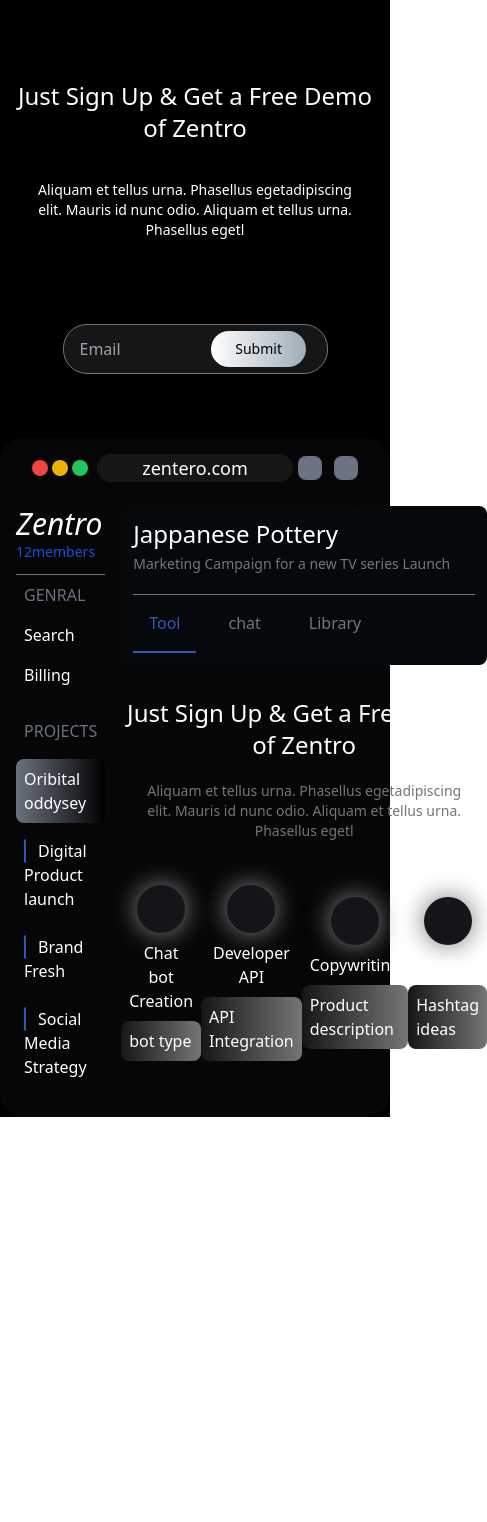
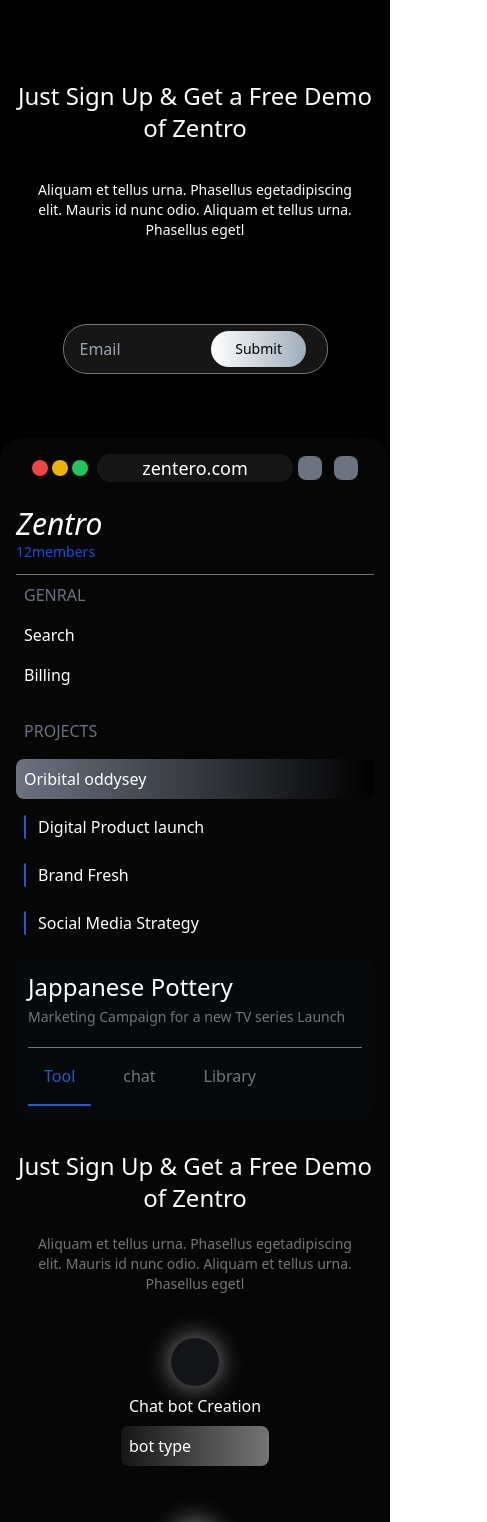
Before and after one commit to devbn3li/Dragons, a React (Vite) app: page /secondPage in a window 390 px wide. Shown: the top 1522 px of the page, 487 px wide, since content can reach past the window. Before the commit the page ends 1117 px from the top, so only its background shows below. Built offline with nearby package versions, Linux system fonts and the light colour scheme.

Commit message:
edit mobile screen

```diff
--- a/src/Pages/SecondPage.jsx
+++ b/src/Pages/SecondPage.jsx
@@ -13,7 +13,7 @@ function SecondPage() {
             <TopHeader />
             <div className="container mx-auto bg-SectionAsideColor2 rounded-3xl w-full">
                 <ZenteroHeader />
-                <div className=" flex sm:flex-col md:flex-row gap-4 mx-auto  ">
+                <div className=" flex flex-col md:flex-row gap-4 mx-auto  ">
                     <Aside />
                     <div className='content flex-1  '>
                         <div className="all bg-SectionColor p-3 rounded-lg">
--- a/src/hazem-components/ContentMainContent.jsx
+++ b/src/hazem-components/ContentMainContent.jsx
@@ -10,7 +10,7 @@ function ContentMainContent() {
                 <p className=' p-5 text-sm text-borderColor mb-6 '>Aliquam et tellus urna. Phasellus egetadipiscing elit. Mauris id nunc odio.
                     Aliquam et tellus urna. Phasellus egetl</p>
             </div>
-            <div className="boxes flex sm:flex-col md:flex-row justify-evenly items-center  ">
+            <div className="boxes flex flex-col md:flex-row justify-evenly items-center  ">
                 <div className="box text-center mb-14 ">
                     <div className="icon">
                         <div className="w-12 h-12 bg-ItemsColor rounded-full mx-auto shadow-box-shadow"></div>
```
